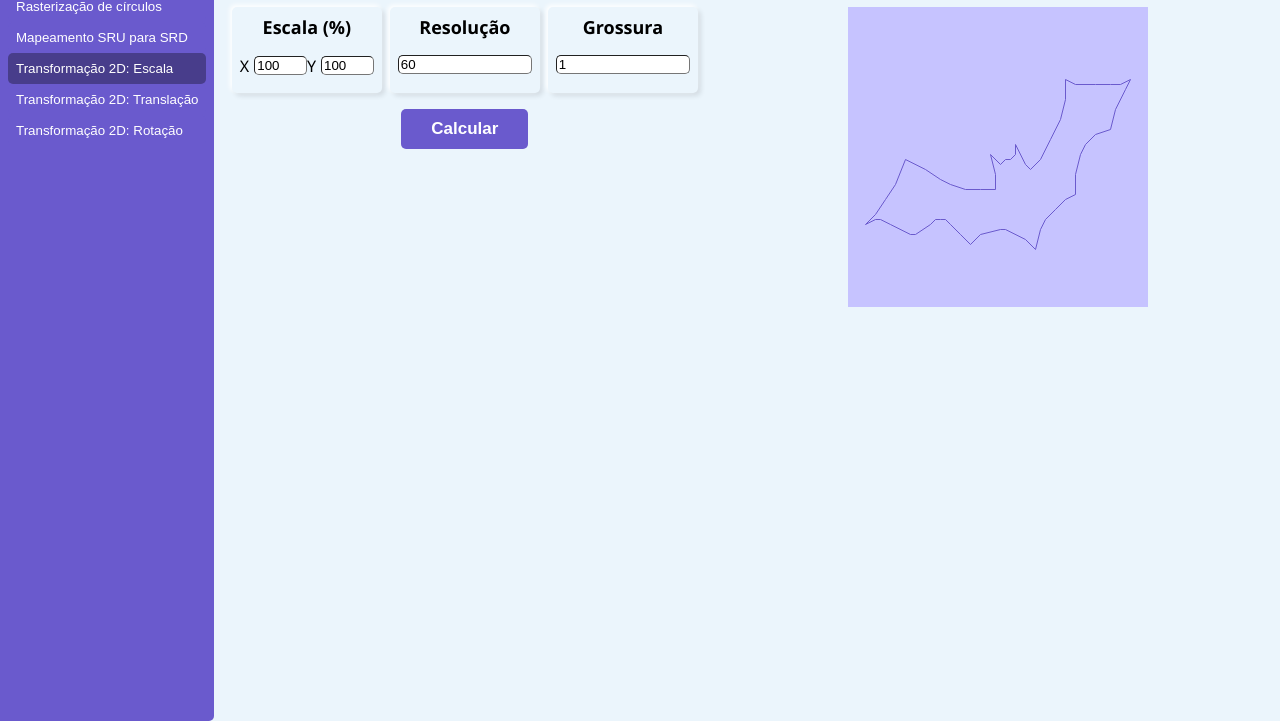
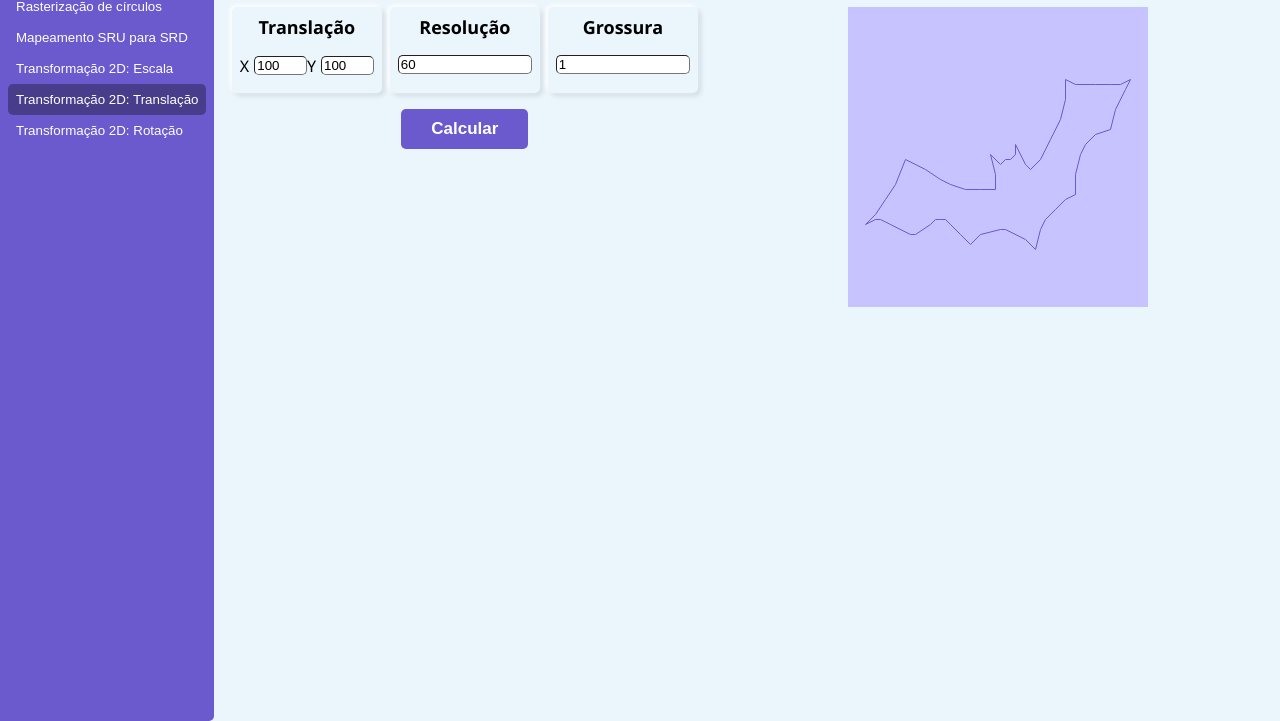
Before and after one commit to carloshenriquess/cg-algorithms, a website with bundled scripts: page index.html in a window 1280 px wide. Shown: the part 79-800 px from the top of the page. Built offline with nearby package versions, Linux system fonts and the light colour scheme.

Commit message:
Translação

```diff
--- a/index.html
+++ b/index.html
@@ -532,7 +532,84 @@
           </div>
         </div>
         <div class="js-view" id="translation-view">
-          <p>translation ainda não está implementado</p>
+          <div class="l-translation-container">
+            <div class="c-translation">
+              <h1 class="c-translation__title">Translação</h1>
+              <form
+                class="c-translation__form"
+                action="javascript:void(0);"
+                method="POST"
+                id="translation-form"
+              >
+                <div class="c-translation__inputs">
+                  <div class="c-translation__card">
+                    <h2 class="c-translation__card-title">Translação</h2>
+                    <div class="c-translation__card-inputs">
+                      <div class="c-translation__form-group">
+                        <label class="c-translation__form-label">X</label>
+                        <input
+                          class="c-translation__input"
+                          type="number"
+                          id="translation-x"
+                          min="1"
+                          value="100"
+                          required
+                        />
+                      </div>
+                      <div class="c-translation__form-group">
+                        <label class="c-translation__form-label">Y</label>
+                        <input
+                          class="c-translation__input"
+                          type="number"
+                          id="translation-y"
+                          min="1"
+                          value="100"
+                          required
+                        />
+                      </div>
+                    </div>
+                  </div>
+                  <div class="c-translation__card">
+                    <h2 class="c-translation__card-title">Resolução</h2>
+                    <div class="c-translation__card-inputs">
+                      <div class="c-translation__form-group">
+                        <input
+                          class="c-translation__input"
+                          type="number"
+                          id="translation-resolution"
+                          min="1"
+                          value="60"
+                          required
+                        />
+                      </div>
+                    </div>
+                  </div>
+                  <div class="c-translation__card">
+                    <h2 class="c-translation__card-title">Grossura</h2>
+                    <div class="c-translation__card-inputs">
+                      <div class="c-translation__form-group">
+                        <input
+                          class="c-translation__input"
+                          type="number"
+                          id="translation-stroke"
+                          min="1"
+                          value="1"
+                          required
+                        />
+                      </div>
+                    </div>
+                  </div>
+                </div>
+                <button class="c-translation__submit" type="submit">
+                  Calcular
+                </button>
+              </form>
+            </div>
+            <div class="c-translation-canvas">
+              <h1 class="c-translation-canvas__title">Resultado</h1>
+              <canvas id="translation-canvas"></canvas>
+            </div>
+          </div>
         </div>
         <div class="js-view" id="rotation-view">
           <p>rotation ainda não está implementado</p>
--- /dev/null
+++ b/src/sass/_translation.scss
@@ -0,0 +1,88 @@
+.l-translation-container {
+  display: flex;
+  flex-wrap: wrap;
+  justify-content: center;
+  padding-bottom: 20px;
+}
+.c-translation {
+  flex: 1;
+  min-width: 300px;
+  display: flex;
+  flex-direction: column;
+  align-items: center;
+  &__form {
+    display: flex;
+    max-width: 100%;
+    flex-direction: column;
+    align-items: center;
+  }
+  &__inputs {
+    display: flex;
+    max-width: 100%;
+    flex-wrap: wrap;
+    justify-content: center;
+  }
+  &__card {
+    width: 150px;
+    display: flex;
+    flex-direction: column;
+    align-items: center;
+    padding: 8px 8px 16px;
+    box-shadow: -2px -2px 5px white, 3px 3px 5px rgba(0, 0, 0, 0.1);
+    border-radius: 5px;
+    margin-bottom: 8px;
+    &:not(:first-child) {
+      margin-left: 8px;
+    }
+  }
+  &__card-title {
+    margin: 0;
+    font-size: 18px;
+  }
+  &__card-inputs {
+    margin-top: 16px;
+    display: flex;
+    align-items: center;
+  }
+  &__form-group {
+    display: flex;
+    align-items: center;
+  }
+  &__form-label {
+    margin-right: 5px;
+  }
+  &__form-label {
+    margin-right: 5px;
+  }
+  &__input {
+    width: 100%;
+    border-width: 1px;
+    border-radius: 5px;
+  }
+  &__submit {
+    cursor: pointer;
+    border: none;
+    margin-top: 8px;
+    padding: 10px 30px;
+    font-size: 17px;
+    font-weight: bold;
+    color: white;
+    background-color: SlateBlue;
+    border-radius: 5px;
+    transition: transform 150ms;
+    &:hover {
+      transform: scale(1.05);
+    }
+    &:active {
+      background-color: #584aaf;
+    }
+  }
+}
+
+.c-translation-canvas {
+  flex: 1;
+  padding: 0 32px;
+  display: flex;
+  flex-direction: column;
+  align-items: center;
+}
--- a/src/sass/styles.scss
+++ b/src/sass/styles.scss
@@ -3,6 +3,7 @@
 @import 'circle';
 @import 'srusrd';
 @import 'scale';
+@import 'translation';
 
 *,
 *::before,
--- a/src/scripts/cg-algorithms.js
+++ b/src/scripts/cg-algorithms.js
@@ -78,3 +78,6 @@ export const circle = (x1, xy, radius, drawPixel) => {
 
 export const scale = (object, scaleX, scaleY) =>
   object.map(([x, y]) => [x * scaleX, y * scaleY]);
+
+export const translation = (object, translateX, translateY) =>
+  object.map(([x, y]) => [x + translateX, y + translateY]);
--- a/src/scripts/main.js
+++ b/src/scripts/main.js
@@ -1,5 +1,5 @@
 import { navigationFactory, setupViews } from './setup.js';
 
 const navigate = navigationFactory();
-navigate.to('scale');
+navigate.to('translation');
 setupViews();
--- a/src/scripts/setup-views.js
+++ b/src/scripts/setup-views.js
@@ -3,3 +3,4 @@ import './views/bresenham.js';
 import './views/circle.js';
 import './views/srusrd.js';
 import './views/scale.js';
+import './views/translation.js';
--- /dev/null
+++ b/src/scripts/views/translation.js
@@ -0,0 +1,106 @@
+import { translation, sruToSrdFactory } from '../cg-algorithms.js';
+import { batmanObject } from '../util/batman.js';
+
+const canvasSize = 300;
+const canvasBgColor = '#C6C3FF';
+const lineColor = 'SlateBlue';
+const canvas = document.getElementById('translation-canvas');
+const context = canvas.getContext('2d');
+const inputX = document.getElementById('translation-x');
+const inputY = document.getElementById('translation-y');
+const inputResolution = document.getElementById('translation-resolution');
+const inputStroke = document.getElementById('translation-stroke');
+
+const fillCanvas = color => {
+  context.fillStyle = color;
+  context.fillRect(0, 0, canvasSize, canvasSize);
+};
+
+const drawObject = ({ object, resolution, lineColor, lineWidth }) => {
+  const sruLimits = {
+    minX: -(resolution / 2),
+    minY: -(resolution / 2),
+    maxX: resolution / 2,
+    maxY: resolution / 2,
+  };
+  const srdLimits = {
+    minX: 0,
+    minY: 0,
+    maxX: resolution,
+    maxY: resolution,
+  };
+  const sruToSrd = sruToSrdFactory(sruLimits, srdLimits);
+  const pixelSize = canvasSize / resolution;
+
+  object = object
+    .map(coordinates => sruToSrd(...coordinates))
+    .map(([x, y]) => [x * pixelSize, y * pixelSize])
+    .map(([x, y]) => [x + pixelSize / 2, y + pixelSize / 2]);
+  context.beginPath();
+  context.moveTo(...object[0]);
+  for (const coordinates of object.slice(1)) {
+    context.lineTo(...coordinates);
+  }
+  context.strokeStyle = lineColor;
+  context.lineWidth = lineWidth;
+  context.stroke();
+  context.closePath();
+};
+
+const setupCanvas = () => {
+  canvas.width = canvasSize;
+  canvas.height = canvasSize;
+  fillCanvas(canvasBgColor);
+};
+
+const onSubmit = () => {
+  const translationX = +inputX.value;
+  const translationY = +inputY.value;
+  const resolution = (inputResolution.value = +inputResolution.value || 0);
+  const lineWidth = (inputStroke.value = +inputStroke.value || 0);
+
+  const object = translation(batmanObject, translationX, translationY);
+
+  const drawOptions = {
+    object,
+    resolution,
+    lineColor,
+    lineWidth,
+  };
+
+  fillCanvas(canvasBgColor);
+  drawObject(drawOptions);
+};
+
+const setupSubmitListener = () => {
+  const form = document.getElementById('translation-form');
+  form.addEventListener('submit', onSubmit);
+};
+
+// const setupInputListeners = () => {
+//   inputX.addEventListener('input', event => {
+//     if (+inputResolution.value < +event.target.value) {
+//       inputResolution.value = +event.target.value + 1;
+//     }
+//   });
+//   inputY.addEventListener('input', event => {
+//     if (+inputResolution.value < +event.target.value) {
+//       inputResolution.value = +event.target.value + 1;
+//     }
+//   });
+// };
+
+const setupListeners = () => {
+  setupSubmitListener();
+  // setupInputListeners();
+};
+
+setupCanvas();
+const drawOptions = {
+  object: batmanObject,
+  resolution: 60,
+  lineColor,
+  lineWidth: 1,
+};
+drawObject(drawOptions);
+setupListeners();
```
Also changed, not shown: src/styles/styles.css, 1 other file.
